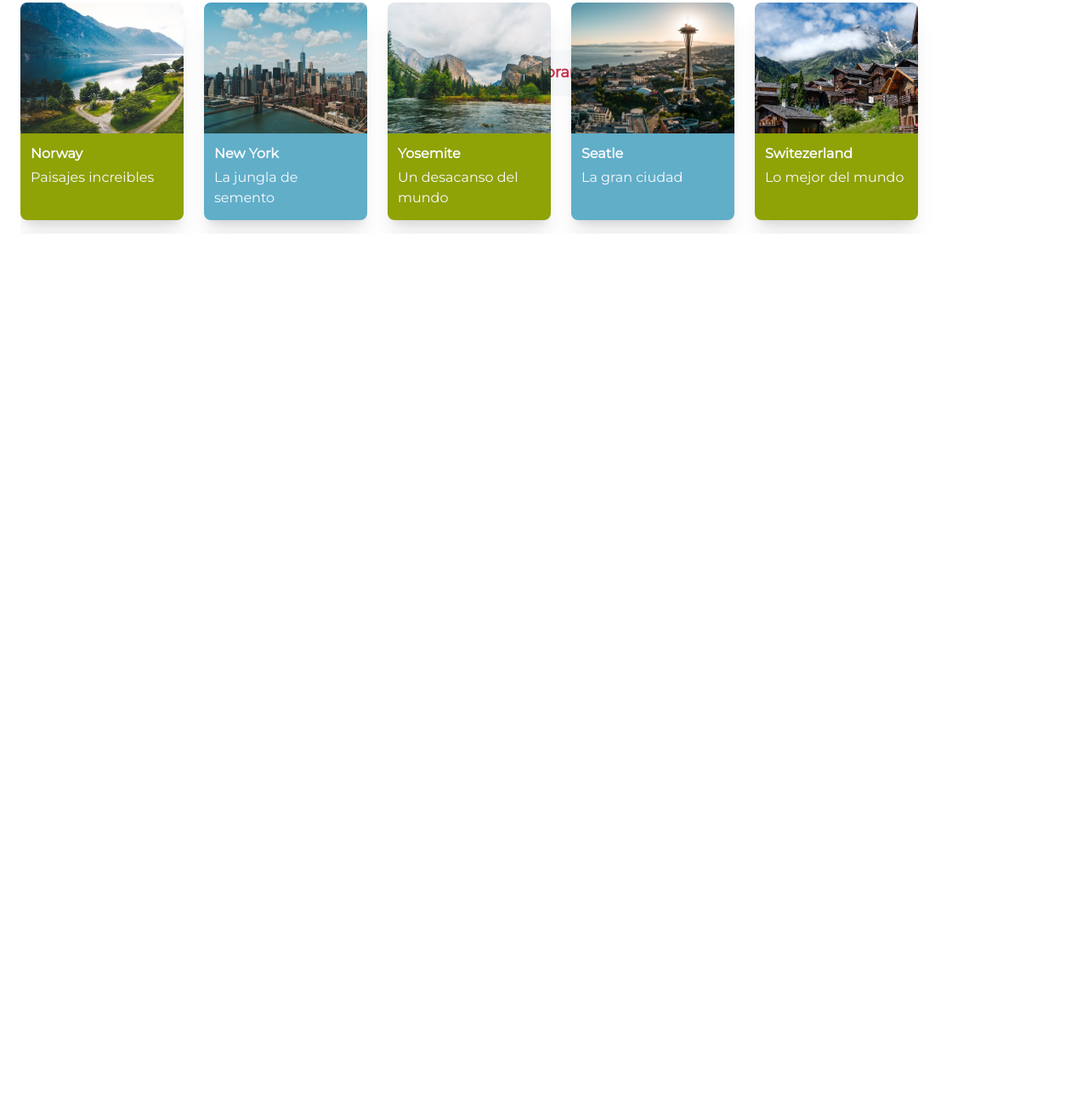
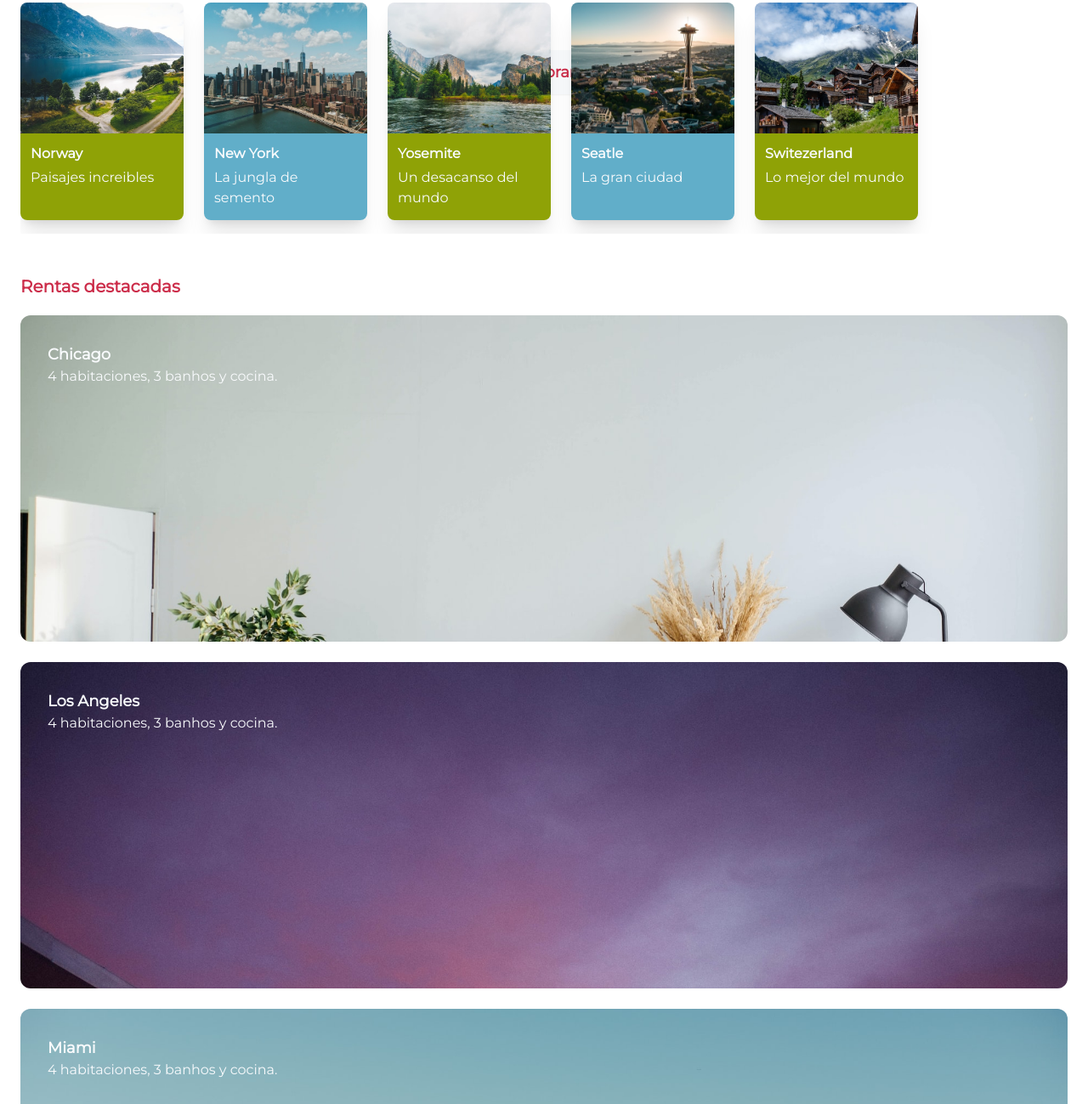
Before and after one commit to eLuisKing/landingTravel, a website: page public/index.html in a window 1280 px wide. Shown: the part 389-1688 px from the top of the page at 85% size. Before the commit the page ends 800 px from the top, so only its background shows below. Drawn offline with Linux system fonts and the light colour scheme.

Commit message:
Adding section destacadas

```diff
--- a/public/index.html
+++ b/public/index.html
@@ -72,7 +72,35 @@
 
 
         </div>
-        <div id="rentas_destacadas"></div>
+        <div class="w-full h-full p-6" id="rentas_destacadas">
+            <p class="text-xl font-semibold text-primary mb-5">Rentas destacadas</p>
+            <div class="flex flex-col gap-y-6 items-center justify-center">
+                <div class="card-destacadas bg-chicago">
+                    <p class="title-card-destacadas">Chicago</p>
+                    <p class="text-white">4 habitaciones,
+                        3 banhos y cocina.
+                    </p>
+                </div>
+                <div class="card-destacadas bg-LA">
+                    <p class="title-card-destacadas">Los Angeles</p>
+                    <p class="text-white">4 habitaciones,
+                        3 banhos y cocina.
+                    </p>
+                </div>
+                <div class="card-destacadas bg-miami">
+                    <p class="title-card-destacadas">Miami</p>
+                    <p class="text-white">4 habitaciones,
+                        3 banhos y cocina.
+                    </p>
+                </div>
+                <div class="card-destacadas bg-bali">
+                    <p class="title-card-destacadas">Bali</p>
+                    <p class="text-white">4 habitaciones,
+                        3 banhos y cocina.
+                    </p>
+                </div>
+            </div>
+        </div>
     </section>
     <footer></footer>
 </body>
--- a/src/css/tailwind.css
+++ b/src/css/tailwind.css
@@ -21,3 +21,11 @@
 .subt-card{
     @apply  text-white;
 }
+
+.card-destacadas{
+    @apply w-full h-96 bg-cover rounded-xl p-8;
+}
+
+.title-card-destacadas{
+    @apply text-lg text-white font-semibold;
+}
```
Also changed, not shown: public/css/tailwind.css.
